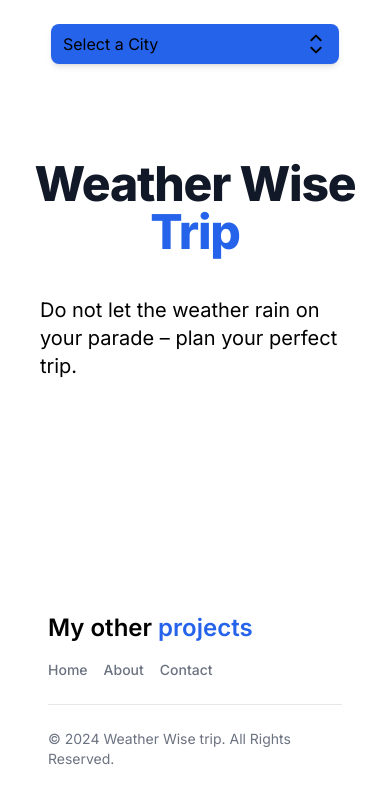
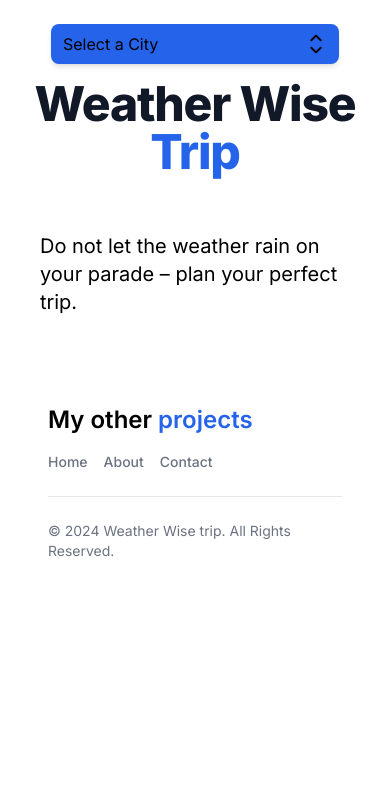
Before and after one commit to sidchopp/weather-wise-trip, a Next.js app: page / in a window 390 px wide. Shown: the top 804 px of the page. Built offline with nearby package versions, Linux system fonts and the light colour scheme.

Commit message:
heading RC in layout compponent

```diff
--- a/app/[city]/page.tsx
+++ b/app/[city]/page.tsx
@@ -2,7 +2,6 @@ import { ReactElement } from "react";
 import { format } from "date-fns";
 
 import {
-  Heading,
   CityDescriptionCard,
   CitySelectionDropdown,
   WeatherTodayCard,
@@ -29,7 +28,6 @@ const CityHome = async ({ params }: CityHomeProps): Promise<ReactElement> => {
   return (
     <main className="pt-20 px-8 md:p-20">
       <CitySelectionDropdown />
-      <Heading />
       <div className="grid grid-cols-1 lg:grid-cols-3 gap-4 flex flex-col md:flex-row">
         {weatherData && (
           <div className="col-span-1 md:col-span-1">
--- a/app/layout.tsx
+++ b/app/layout.tsx
@@ -1,7 +1,9 @@
 import type { Metadata } from "next";
 import { Inter } from "next/font/google";
+
+import { Footer } from "@/components/footer";
+import { Heading } from "../components";
 import "./globals.css";
-import { Footer } from "@/components/footer";
 
 const inter = Inter({ subsets: ["latin"] });
 
@@ -13,6 +15,7 @@ export const metadata: Metadata = {
 const RootLayout = ({ children }: Readonly<{ children: React.ReactNode }>) => (
   <html lang="en">
     <body className={inter.className}>
+      <Heading />
       {children}
       <Footer />
     </body>
--- a/app/page.tsx
+++ b/app/page.tsx
@@ -1,10 +1,9 @@
-import { Heading, CitySelectionDropdown } from "@/components";
+import { CitySelectionDropdown } from "@/components";
 
 const Home = (): React.ReactElement => {
   return (
-    <main className="flex flex-col items-center justify-center py-40 px-4 md:p-24">
+    <main className="flex flex-col items-center justify-center p-4 md:p-12">
       <CitySelectionDropdown />
-      <Heading />
       <h2 className="p-6 text-xl lg:text-2xl font-normal sm:px-16 xl:px-48">
         Do not let the weather rain on your parade – plan your perfect trip.
       </h2>
--- a/components/heading/Heading.tsx
+++ b/components/heading/Heading.tsx
@@ -1,6 +1,6 @@
 const Heading = (): React.ReactElement => {
   return (
-    <h1 className="mb-4 text-5xl md:text-6xl lg:text-7xl font-extrabold leading-none tracking-tight text-gray-900 dark:text-white text-center">
+    <h1 className="mb-4 pt-20 px-8 md:pt-24 text-5xl md:text-6xl lg:text-7xl font-extrabold leading-none tracking-tight text-gray-900 dark:text-white text-center">
       Weather Wise{" "}
       <span className="text-blue-600 dark:text-blue-500">Trip</span>
     </h1>
```
